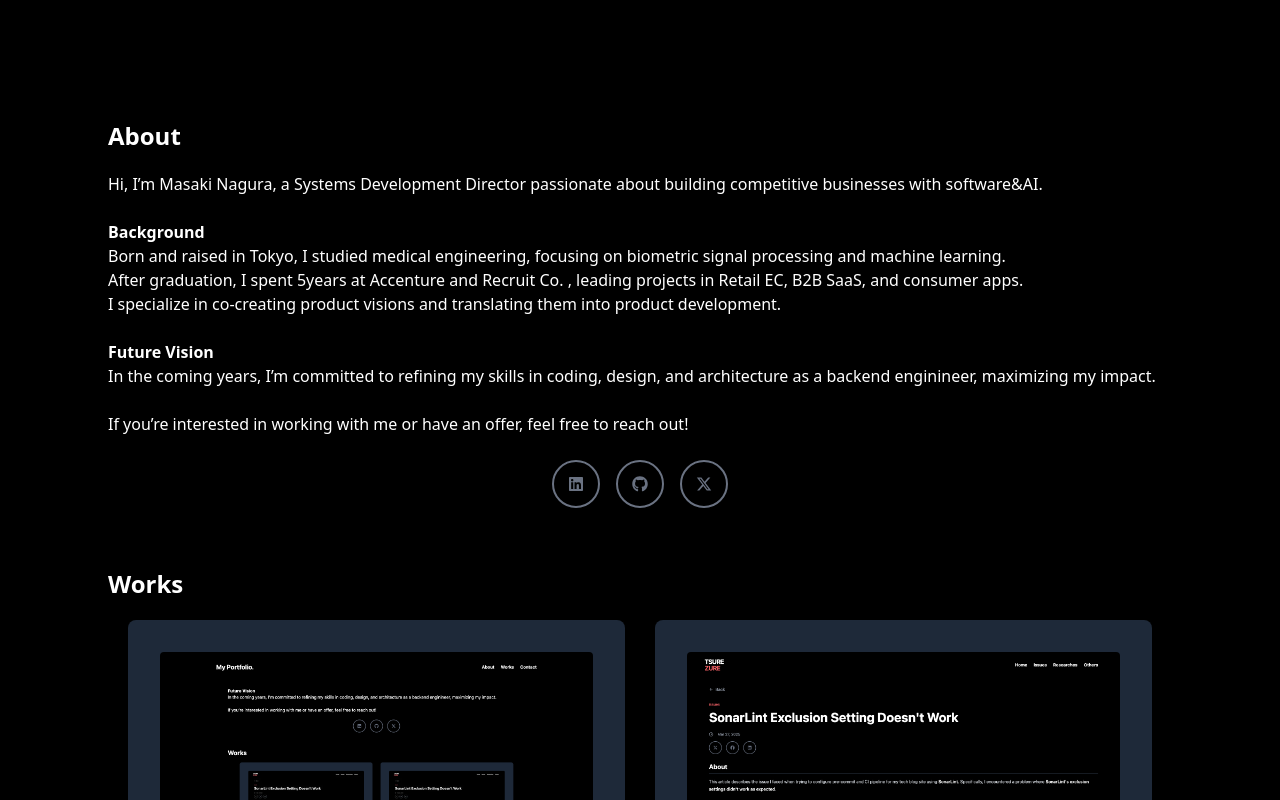
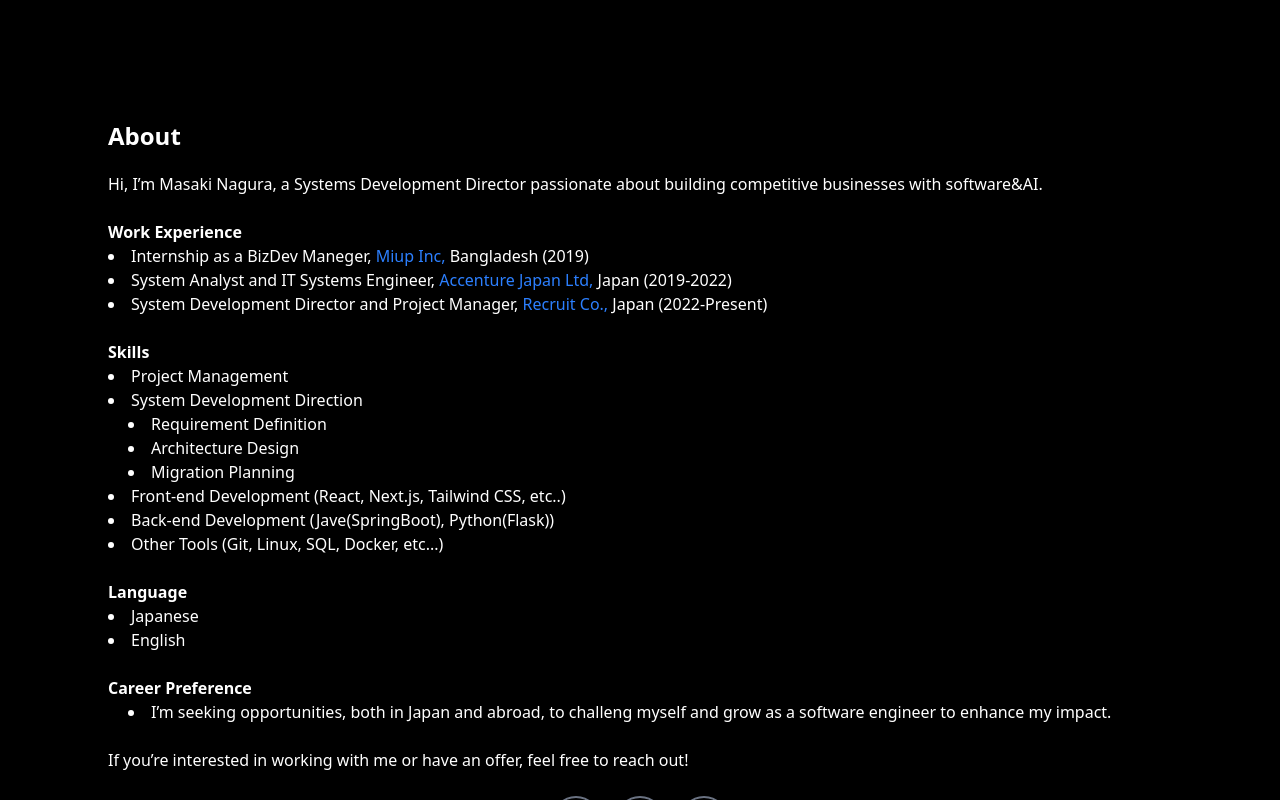
Before and after one commit to King812-rgb/portfolio, a Next.js app: page / in a window 1280 px wide. Shown: the part 780-1580 px from the top of the page. Built offline with nearby package versions, Linux system fonts and the light colour scheme.

Commit message:
Update about part

```diff
--- a/app/components/About.tsx
+++ b/app/components/About.tsx
@@ -11,24 +11,70 @@ export function About() {
         </span>
       </h3>
       <br />
-      <strong>Background</strong>
+      <strong>Work Experience</strong>
+      <ul className="list-disc list-inside">
+        <li>
+          Internship as a BizDev Maneger,{" "}
+          <a
+            href="https://miup.jp/"
+            className="text-blue-500 hover:text-blue-600"
+          >
+            Miup Inc,
+          </a>{" "}
+          Bangladesh (2019)
+        </li>
+        <li>
+          System Analyst and IT Systems Engineer,{" "}
+          <a
+            href="https://www.accenture.com/"
+            className="text-blue-500 hover:text-blue-600"
+          >
+            Accenture Japan Ltd,
+          </a>{" "}
+          Japan (2019-2022)
+        </li>
+        <li>
+          System Development Director and Project Manager,{" "}
+          <a
+            href="https://www.recruit.co.jp/"
+            className="text-blue-500 hover:text-blue-600"
+          >
+            Recruit Co.,
+          </a>{" "}
+          Japan (2022-Present)
+        </li>
+      </ul>
       <br />
-      Born and raised in Tokyo, I studied medical engineering, focusing on
-      biometric signal processing and machine learning.
+      <strong>Skills</strong>
+      <ul className="list-disc list-inside">
+        <li>Project Management</li>
+        <li>
+          System Development Direction
+          <ul className="list-disc list-inside pl-5">
+            <li>Requirement Definition</li>
+            <li>Architecture Design</li>
+            <li>Migration Planning</li>
+          </ul>
+        </li>
+        <li>Front-end Development (React, Next.js, Tailwind CSS, etc..)</li>
+        <li>Back-end Development (Jave(SpringBoot), Python(Flask))</li>
+        <li>Other Tools (Git, Linux, SQL, Docker, etc...)</li>
+      </ul>
       <br />
-      After graduation, I spent 5years at{" "}
-      <a href="https://www.accenture.com/">Accenture</a> and{" "}
-      <a href="https://recruit-holdings.com/">Recruit Co.</a> , leading projects
-      in Retail EC, B2B SaaS, and consumer apps. <br />
-      I specialize in co-creating product visions and translating them into
-      product development.
+      <strong>Language</strong>
+      <ul className="list-disc list-inside">
+        <li>Japanese</li>
+        <li>English</li>
+      </ul>
       <br />
+      <strong>Career Preference</strong>
       <br />
-      <strong>Future Vision</strong>
-      <br />
-      In the coming years, I&rsquo;m committed to refining my skills in coding,
-      design, and architecture as a backend enginineer, maximizing my impact.
-      <br />
+      <ul className="list-disc list-inside pl-5">
+        <li>
+          I&rsquo;m seeking opportunities, both in Japan and abroad, to challeng
+          myself and grow as a software engineer to enhance my impact.
+        </li>
+      </ul>
       <br />
       If you&rsquo;re interested in working with me or have an offer, feel free
       to reach out!
```
